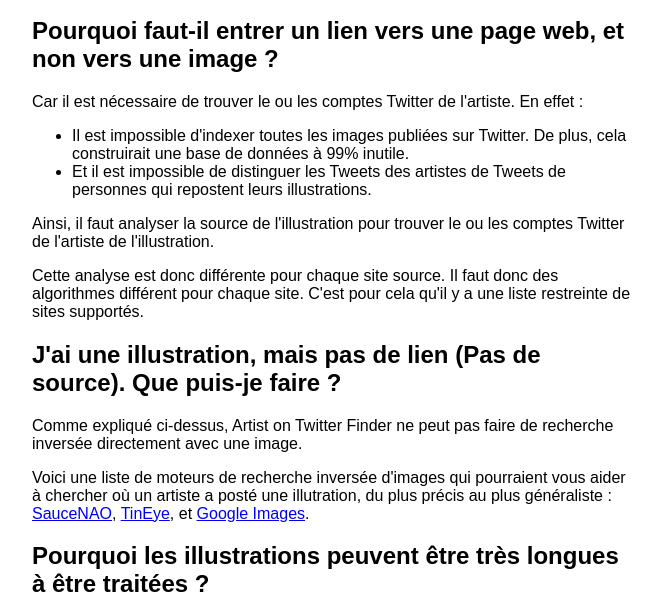
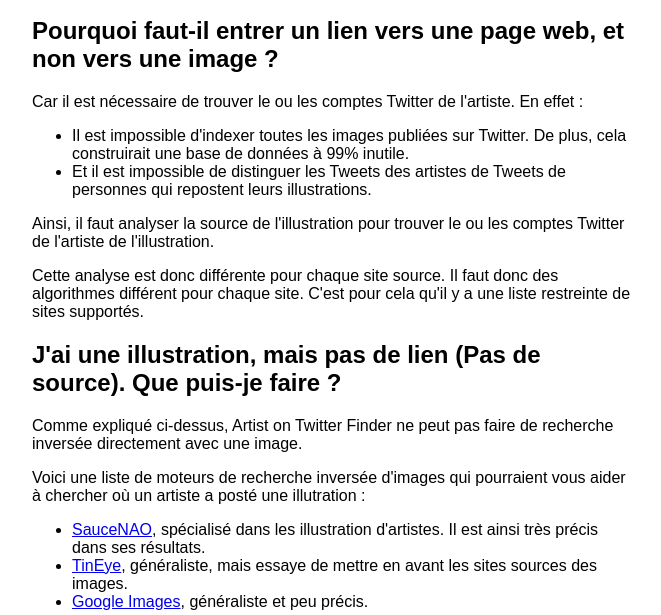
Before and after one commit to Sailoriae/Artists_on_Twitter_Finder, a plain HTML site: page public/faq.fr.html in a window 1280 px wide. Shown: the part 165-780 px from the top of the page, without its empty margins (308-969 px from the left). Drawn offline with Linux system fonts and the light colour scheme.

Commit message:
FAQ : Amélioration de la liste des moteurs de recherche inversée

```diff
--- a/public/faq.fr.html
+++ b/public/faq.fr.html
@@ -34,7 +34,12 @@
 		<h2>J'ai une illustration, mais pas de lien (Pas de source). Que puis-je faire ?</h2>
 
 		<p>Comme expliqué ci-dessus, Artist on Twitter Finder ne peut pas faire de recherche inversée directement avec une image.</p>
-		<p>Voici une liste de moteurs de recherche inversée d'images qui pourraient vous aider à chercher où un artiste a posté une illutration, du plus précis au plus généraliste : <a href="https://saucenao.com/" target="_blank">SauceNAO</a>, <a href="https://tineye.com/" target="_blank">TinEye</a>, et <a href="https://www.google.fr/imghp" target="_blank">Google Images</a>.</p>
+		<p>Voici une liste de moteurs de recherche inversée d'images qui pourraient vous aider à chercher où un artiste a posté une illutration :
+		<ul>
+			<li><a href="https://saucenao.com/" target="_blank">SauceNAO</a>, spécialisé dans les illustration d'artistes. Il est ainsi très précis dans ses résultats.</li>
+			<li><a href="https://tineye.com/" target="_blank">TinEye</a>, généraliste, mais essaye de mettre en avant les sites sources des images.</li>
+			<li><a href="https://www.google.fr/imghp" target="_blank">Google Images</a>, généraliste et peu précis.</li>
+		</ul>
 
 		<h2>Pourquoi les illustrations peuvent être très longues à être traitées ?</h2>
 
```
Also changed, not shown: public/faq.en.html (+6 -1 lines).
